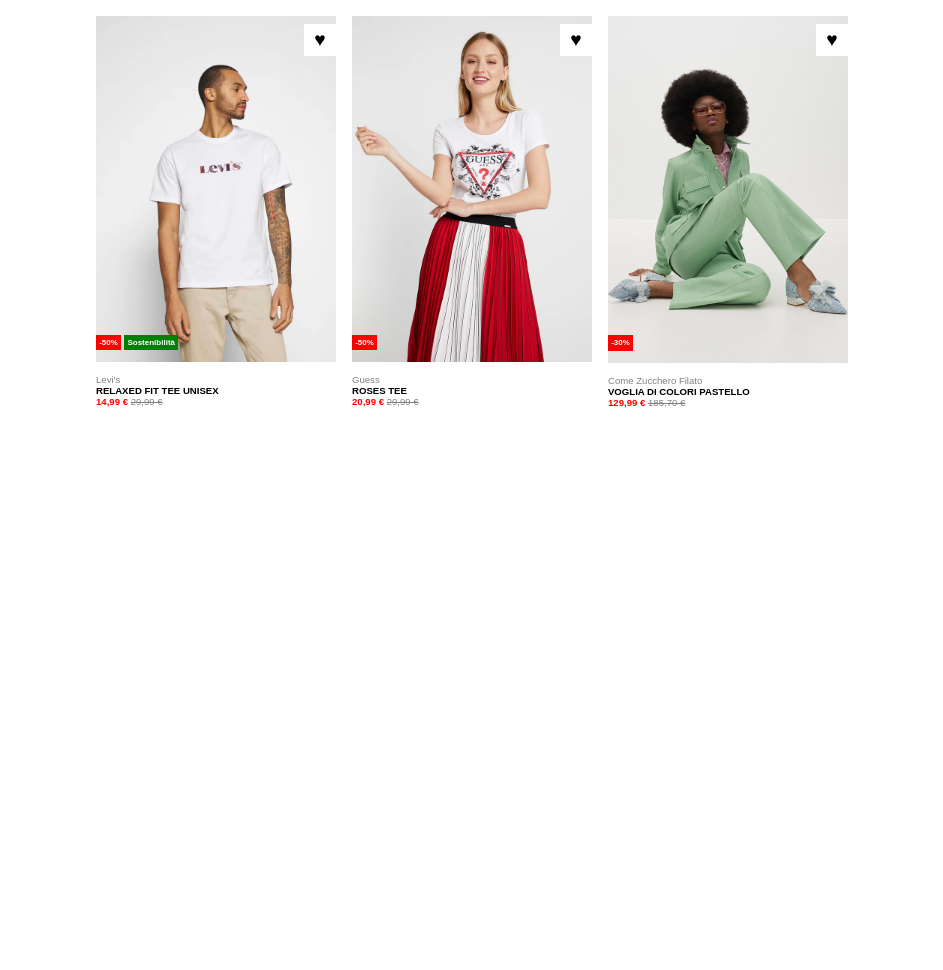
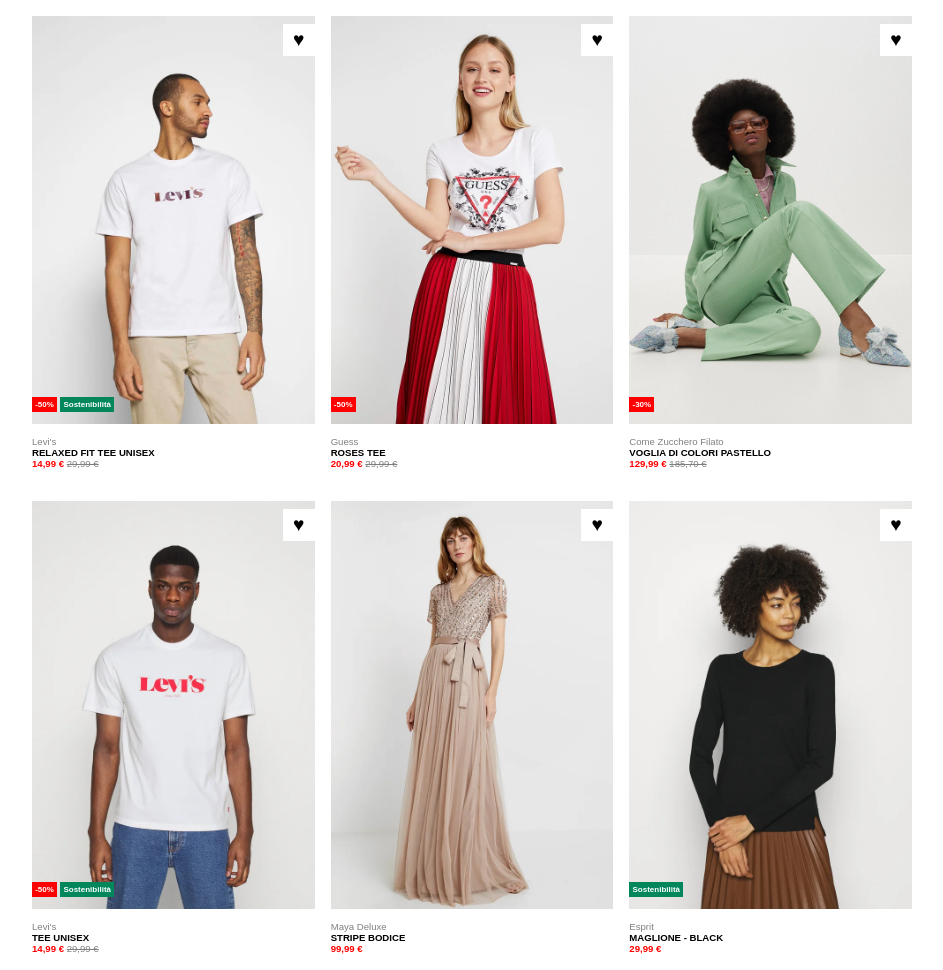
Before and after one commit to Barbarubia/html-css-boolando, a plain HTML site: page index.html in a window 1280 px wide. Shown: the whole page, without its empty margins (168-1111 px from the left). Before the commit the page ends 800 px from the top, so only its background shows below. Drawn offline with Linux system fonts and the light colour scheme.

Commit message:
completata pagina base senza hover

```diff
--- a/css/style.css
+++ b/css/style.css
@@ -9,7 +9,7 @@ html {
 }
 
 .main-container {
-    max-width: 60%;
+    max-width: 70%;
     margin: 0 auto;
 }
 
@@ -65,7 +65,7 @@ html {
 }
 
 .item-image .item-labels .sustainability {
-    background: green;
+    background: #01875b;
 }
 
 .item-details {
--- a/index.html
+++ b/index.html
@@ -71,6 +71,59 @@
             </div>
         </div>
 
+        <!-- Prodotto 4 -->
+        <div class="item-container">
+            <div class="item-image">
+                <img src="img/4.webp" alt="t-shirt levis unisex">
+                <button class="add-to-favorites">&hearts;</button>
+                <div class="item-labels">
+                    <div class="discount">-50%</div>
+                    <div class="sustainability">Sostenibilità</div>
+                </div>
+            </div>
+            <div class="item-details">
+                <span class="item-brand">Levi's</span>
+                <br>
+                <span class="item-model">Tee Unisex</span>
+                <br>
+                <span class="item-price">14,99 &euro;</span>
+                <span class="item-previous-price">29,99 &euro;</span>
+            </div>
+        </div>
+
+        <!-- Prodotto 5 -->
+        <div class="item-container">
+            <div class="item-image">
+                <img src="img/5.webp" alt="abito donna maya deluxe">
+                <button class="add-to-favorites">&hearts;</button>
+            </div>
+            <div class="item-details">
+                <span class="item-brand">Maya Deluxe</span>
+                <br>
+                <span class="item-model">Stripe Bodice</span>
+                <br>
+                <span class="item-price">99,99 &euro;</span>
+            </div>
+        </div>
+
+        <!-- Prodotto 6 -->
+        <div class="item-container">
+            <div class="item-image">
+                <img src="img/6.webp" alt="maglione donna esprit">
+                <button class="add-to-favorites">&hearts;</button>
+                <div class="item-labels">
+                    <div class="sustainability">Sostenibilità</div>
+                </div>
+            </div>
+            <div class="item-details">
+                <span class="item-brand">Esprit</span>
+                <br>
+                <span class="item-model">Maglione - Black</span>
+                <br>
+                <span class="item-price">29,99 &euro;</span>
+            </div>
+        </div>
+
     </main>
 
 </body>
```
